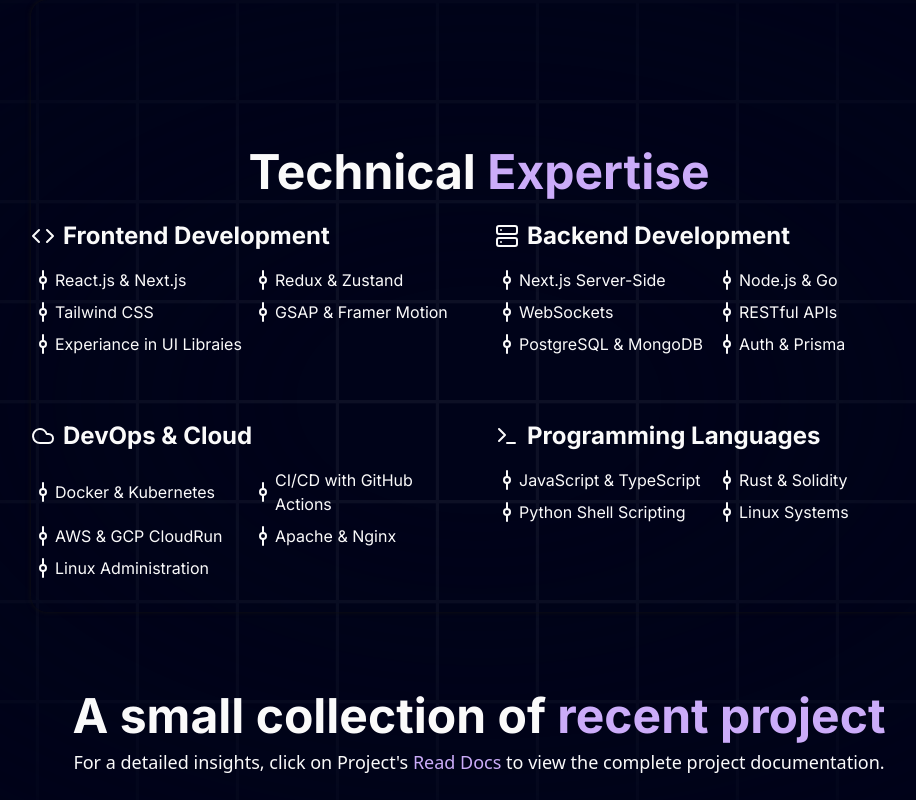
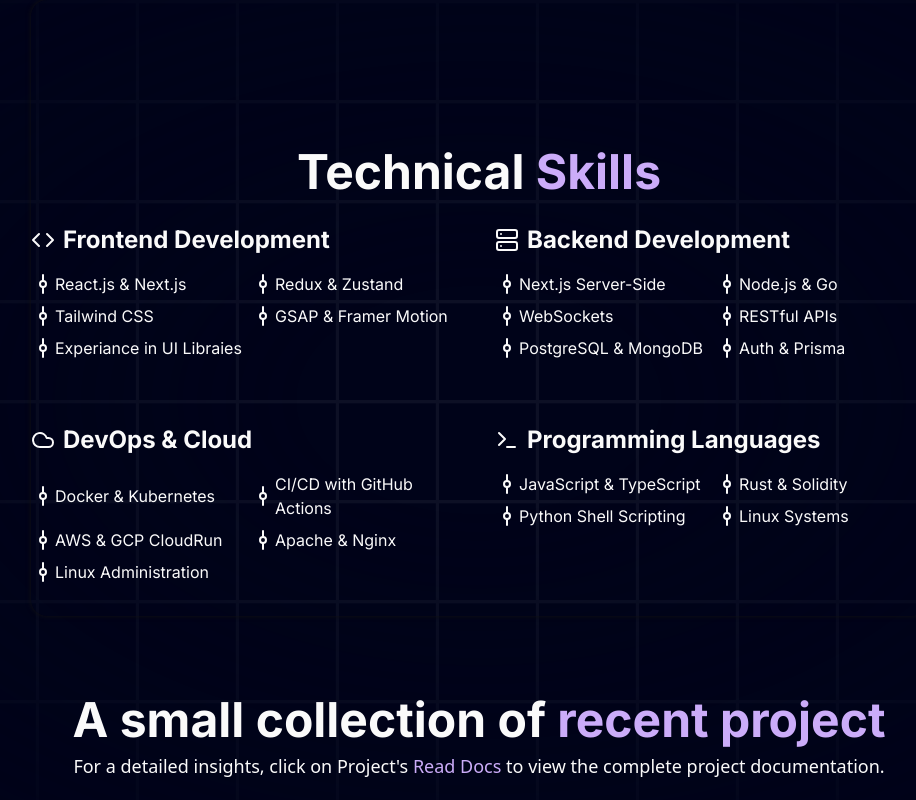
Before and after one commit to junedgit/portfolio, a Next.js app: page /works in a window 1280 px wide. Shown: the top 800 px of the page, without its empty margins (161-1077 px from the left). Built offline with nearby package versions, Linux system fonts and the light colour scheme.

Commit message:
Update Skills.tsx

```diff
--- a/components/Skills.tsx
+++ b/components/Skills.tsx
@@ -31,8 +31,8 @@
 export default function PortfolioSkills() {
   return (
     <div className="max-w-4xl mx-auto sm:pt-[11%] pt-[25%]  rounded-2xl relative   shadow-[0px_0px_5px_0px_#111] ">
-      <h1 className="heading pt-4 pb-6">
-        Technical <span className="text-purple">Expertise</span>
+      <h1 className="heading pt-4 sm:pb-7 pb-6">
+        Technical <span className="text-purple">Skills</span>
       </h1>
       <div className="grid md:grid-cols-2 gap-8">
         <SkillSection
```
